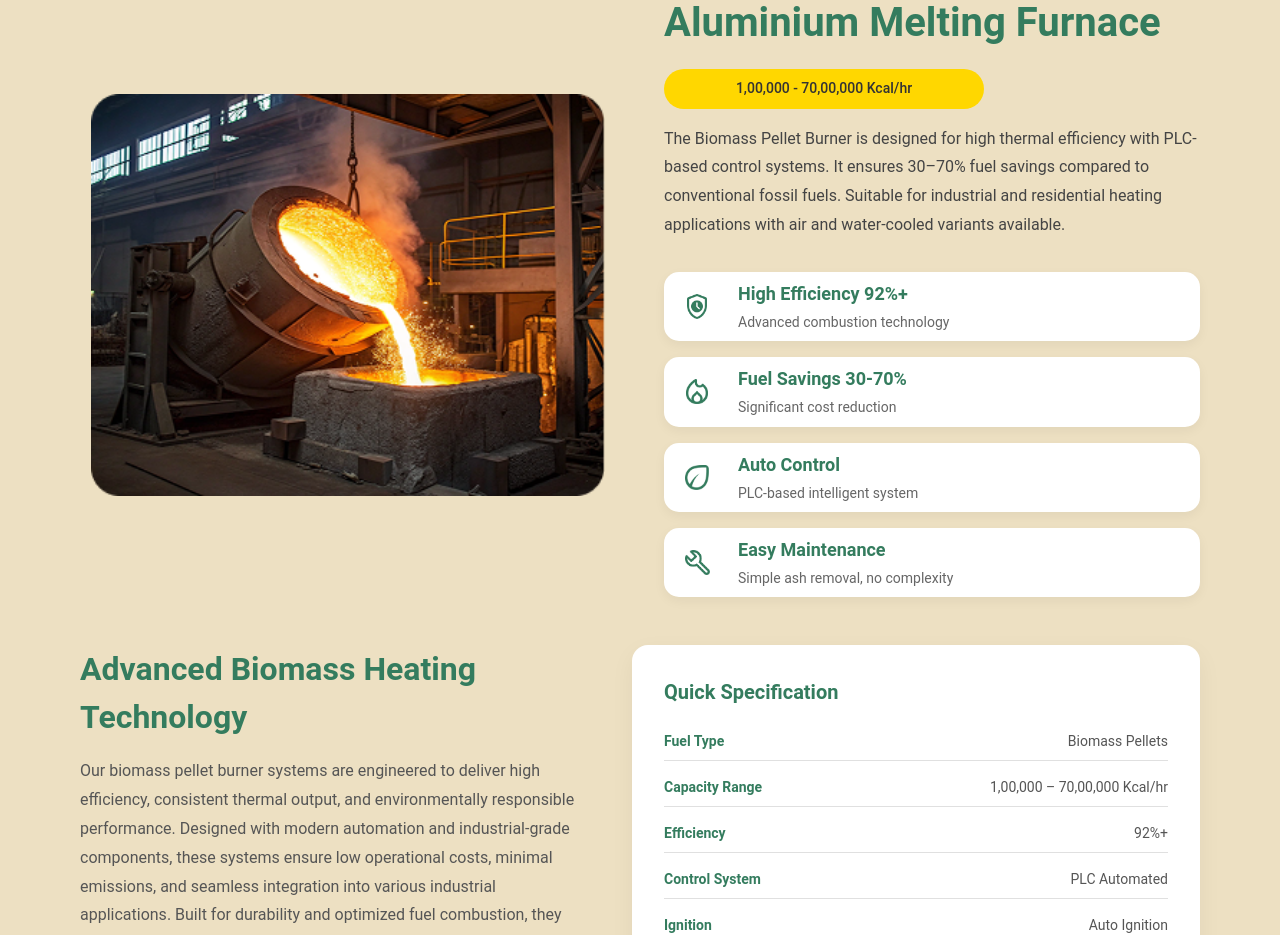
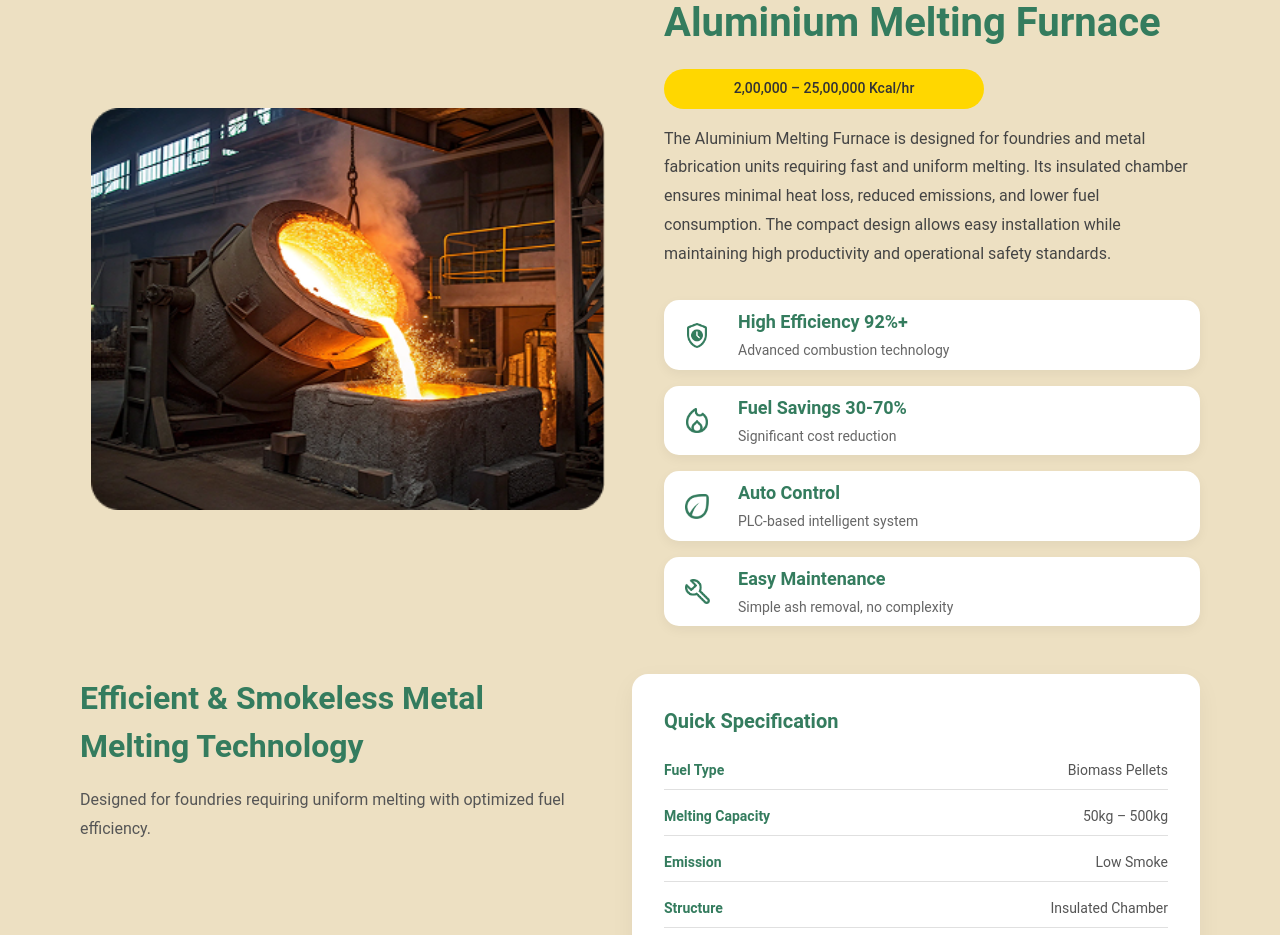
Before and after one commit to Ritik-droid/JoytishnaEnterprises, a Next.js app: page /products/aluminium-melting-furnace in a window 1280 px wide. Shown: the part 220-1155 px from the top of the page. Built offline with nearby package versions, Linux system fonts and the light colour scheme; a web font is replaced by a local one.

Commit message:
done all data dynamic in product page

```diff
--- a/app/products/[slug]/WhyChooseProduct.tsx
+++ b/app/products/[slug]/WhyChooseProduct.tsx
@@ -72,7 +72,7 @@ export default function WhyChooeProduct({ product }: any) {
           textAlign: "center",
         }}
       >
-        Why Choose Our Biomass Pellet Burner?
+        Why Choose Our {product?.title}?
       </Typography>
 
       {/* Proper 3x3 Grid */}
--- a/app/products/[slug]/page.tsx
+++ b/app/products/[slug]/page.tsx
@@ -1,8 +1,7 @@
-import { products, features } from "@/data/products";
+import { products, features, heroData } from "@/data/products";
 import { notFound } from "next/navigation";
 import Image from "next/image";
 import Link from "next/link";
-import PictureAsPdfIcon from "@mui/icons-material/PictureAsPdf";
 import {
   Box,
   Typography,
@@ -27,6 +26,7 @@ export default async function ProductPage({
   const { slug } = await params;
 
   const product = products.find((p) => p.slug === slug);
+  const hero = heroData.find((item) => item.slug === slug);
 
   if (!product) return notFound();
 
@@ -110,7 +110,7 @@ export default async function ProductPage({
                   color: "#333",
                 }}
               >
-                1,00,000 - 70,00,000 Kcal/hr
+              {product.capacity}
               </Typography>
             </Box>
 
@@ -211,7 +211,7 @@ export default async function ProductPage({
                 mb: 2,
               }}
             >
-              Advanced Biomass Heating Technology
+              {hero?.heroTitle}
             </Typography>
 
             <Typography
@@ -221,14 +221,7 @@ export default async function ProductPage({
                 color: "#555555",
               }}
             >
-              Our biomass pellet burner systems are engineered to deliver high
-              efficiency, consistent thermal output, and environmentally
-              responsible performance. Designed with modern automation and
-              industrial-grade components, these systems ensure low operational
-              costs, minimal emissions, and seamless integration into various
-              industrial applications. Built for durability and optimized fuel
-              combustion, they provide reliable heat generation across diverse
-              capacity requirements.
+              {hero?.heroDescription}
             </Typography>
           </Box>
 
@@ -245,7 +238,6 @@ export default async function ProductPage({
               justifyContent: "space-between",
             }}
           >
-            {/* Top Section */}
             <Box>
               <Typography
                 sx={{
@@ -257,18 +249,9 @@ export default async function ProductPage({
               >
                 Quick Specification
               </Typography>
+
               <Box sx={{ display: "flex", flexDirection: "column", gap: 2 }}>
-                {[
-                  { label: "Fuel Type", value: "Biomass Pellets" },
-                  {
-                    label: "Capacity Range",
-                    value: "1,00,000 – 70,00,000 Kcal/hr",
-                  },
-                  { label: "Efficiency", value: "92%+" },
-                  { label: "Control System", value: "PLC Automated" },
-                  { label: "Ignition", value: "Auto Ignition" },
-                  { label: "Warranty", value: "2 Years" },
-                ].map((spec, index) => (
+                {hero?.specifications?.map((spec, index) => (
                   <Box
                     key={index}
                     sx={{
@@ -302,8 +285,6 @@ export default async function ProductPage({
                 ))}
               </Box>
             </Box>
-
-
           </Box>
         </Box>
       </Box>
@@ -321,8 +302,8 @@ export default async function ProductPage({
         }}
       >
         <ProductClient />
-        <WhyChooeProduct />
-        <IndusrtyPerfect />
+        <WhyChooeProduct product={product} />
+         <IndusrtyPerfect />
         <CustomersResponses />
       </Box>
       <ConnectUS />
--- a/data/products.ts
+++ b/data/products.ts
@@ -4,6 +4,7 @@ export type Product = {
   slug: string;
   category: "Burners" | "Generators" | "Heaters" | "Specialized";
   image: string;
+  capacity: string;
   description: string;
   detailedDescription: string;
 };
@@ -38,10 +39,11 @@ export const products: Product[] = [
     slug: "biomass-pellet-burner",
     category: "Burners",
     image: "/products/product1.png",
+    capacity: "1,00,000 - 70,00,000 Kcal/hr",
     description:
-      "High-efficiency burners available in various capacities (Air/Water Cooled) for industrial and residential use.",
+      "High-performance biomass burner delivering maximum thermal efficiency with eco-friendly fuel combustion.",
     detailedDescription:
-      "The Biomass Pellet Burner is designed for high thermal efficiency with PLC-based control systems. It ensures 30–70% fuel savings compared to conventional fossil fuels. Suitable for industrial and residential heating applications with air and water-cooled variants available.",
+      "The Biomass Pellet Burner is engineered for superior combustion efficiency using advanced PLC-based automation. Designed for both air-cooled and water-cooled applications, it ensures stable flame control, reduced emissions, and 30–70% fuel savings compared to conventional fuels. Ideal for boilers, ovens, dryers, and other industrial heating systems requiring consistent and economical heat output.",
   },
   {
     id: 2,
@@ -49,10 +51,11 @@ export const products: Product[] = [
     slug: "pellet-fire-burners",
     category: "Burners",
     image: "/products/product2.png",
+    capacity: "50,000 - 10,00,000 Kcal/hr",
     description:
-      "Compact and user-friendly burners for smaller scale heating, ideal for bakeries and small industries.",
+      "Compact vertical design pellet burner ideal for bakeries, kitchens, and small industrial setups.",
     detailedDescription:
-      "The Biomass Pellet Burner is designed for high thermal efficiency with PLC-based control systems. It ensures 30–70% fuel savings compared to conventional fossil fuels. Suitable for industrial and residential heating applications with air and water-cooled variants available.",
+      "The Vertical Pellet Fire Burner is specially designed for space-efficient installations where consistent heating is required. Its vertical combustion chamber ensures optimal flame distribution and reduced fuel wastage. With easy installation, low maintenance, and automatic ignition options, it is perfect for bakeries, commercial kitchens, and small-scale industrial applications.",
   },
   {
     id: 3,
@@ -60,10 +63,12 @@ export const products: Product[] = [
     slug: "compact-burners",
     category: "Burners",
     image: "/products/product4.png",
+    capacity: "25,000 – 5,00,000 Kcal/hr",
+
     description:
-      "Space-saving and highly efficient burners, offering up to 60% fuel saving for targeted applications.",
+      "Space-saving biomass burners offering high efficiency and up to 60% fuel cost reduction.",
     detailedDescription:
-      "The Biomass Pellet Burner is designed for high thermal efficiency with PLC-based control systems. It ensures 30–70% fuel savings compared to conventional fossil fuels. Suitable for industrial and residential heating applications with air and water-cooled variants available.",
+      "Compact Burners are built for applications requiring targeted heating in limited spaces. Despite their small footprint, they deliver powerful and stable combustion performance. Equipped with intelligent control systems, these burners ensure reduced smoke emission, uniform heat output, and significant operational savings for industries such as food processing, textiles, and small manufacturing units.",
   },
   {
     id: 4,
@@ -71,10 +76,12 @@ export const products: Product[] = [
     slug: "hot-air-generators",
     category: "Generators",
     image: "/products/product3.png",
+    capacity: "1,00,000 – 50,00,000 Kcal/hr",
+
     description:
-      "Automatic temperature regulation, robust build for drying in various industries.",
+      "Energy-efficient hot air systems designed for industrial drying and process heating.",
     detailedDescription:
-      "The Biomass Pellet Burner is designed for high thermal efficiency with PLC-based control systems. It ensures 30–70% fuel savings compared to conventional fossil fuels. Suitable for industrial and residential heating applications with air and water-cooled variants available.",
+      "Our Hot Air Generators provide reliable and uniform hot air circulation for drying and heating processes. Featuring automatic temperature control and heavy-duty construction, they are suitable for agro-processing, chemical industries, and packaging units. The system ensures optimal heat transfer efficiency with reduced fuel consumption and minimal maintenance requirements.",
   },
   {
     id: 5,
@@ -82,10 +89,12 @@ export const products: Product[] = [
     slug: "thermic-fluid-heaters",
     category: "Heaters",
     image: "/products/product5.png",
+    capacity: "3,00,000 – 40,00,000 Kcal/hr",
+
     description:
-      "PLC-based control, economic and safe for intense industrial heating applications.",
+      "Safe and economical thermic fluid heating systems for high-temperature industrial operations.",
     detailedDescription:
-      "The Biomass Pellet Burner is designed for high thermal efficiency with PLC-based control systems. It ensures 30–70% fuel savings compared to conventional fossil fuels. Suitable for industrial and residential heating applications with air and water-cooled variants available.",
+      "Thermic Fluid Heaters are designed for applications requiring precise and uniform high-temperature heat transfer without high pressure. Integrated with PLC-based control and advanced safety features, these systems ensure consistent performance, reduced fuel usage, and long operational life. Ideal for chemical plants, laminates, pharmaceuticals, and large-scale manufacturing processes.",
   },
   {
     id: 6,
@@ -93,10 +102,12 @@ export const products: Product[] = [
     slug: "hot-water-generators",
     category: "Generators",
     image: "/products/product6.png",
+    capacity: "1,00,000 – 20,00,000 Kcal/hr",
+
     description:
-      "Three-pass design, ensuring low fuel consumption for consistent hot water supply.",
+      "Three-pass hot water systems ensuring efficient heat exchange and low fuel consumption.",
     detailedDescription:
-      "The Biomass Pellet Burner is designed for high thermal efficiency with PLC-based control systems. It ensures 30–70% fuel savings compared to conventional fossil fuels. Suitable for industrial and residential heating applications with air and water-cooled variants available.",
+      "The Hot Water Generator features a three-pass design that maximizes heat extraction and minimizes fuel loss. Built for continuous hot water supply, it is suitable for hotels, hospitals, food processing units, and industrial facilities. Its robust construction, safety controls, and efficient combustion system make it a dependable solution for long-term operation.",
   },
   {
     id: 7,
@@ -104,10 +115,12 @@ export const products: Product[] = [
     slug: "edible-oil-heat-exchanger",
     category: "Specialized",
     image: "/products/product7.png",
+    capacity: "50,000 – 5,00,000 Kcal/hr",
+
     description:
-      "Stainless steel 304 coils with automatic temperature control for food processing.",
+      "Food-grade heat exchanger with SS-304 construction for precise edible oil temperature control.",
     detailedDescription:
-      "The Biomass Pellet Burner is designed for high thermal efficiency with PLC-based control systems. It ensures 30–70% fuel savings compared to conventional fossil fuels. Suitable for industrial and residential heating applications with air and water-cooled variants available.",
+      "The Edible Oil Heat Exchanger is manufactured using stainless steel 304 coils to meet food industry safety standards. It ensures controlled and uniform heating of edible oils for processing applications. With automatic temperature regulation and hygienic design, it is widely used in oil mills, food manufacturing plants, and commercial kitchens.",
   },
   {
     id: 8,
@@ -115,10 +128,12 @@ export const products: Product[] = [
     slug: "aluminium-melting-furnace",
     category: "Specialized",
     image: "/products/product8.png",
+    capacity: "2,00,000 – 25,00,000 Kcal/hr",
+
     description:
-      "Compact, smokeless, and fuel-saving solution for foundry and metal works.",
+      "High-efficiency melting furnace delivering smokeless and fuel-saving metal processing.",
     detailedDescription:
-      "The Biomass Pellet Burner is designed for high thermal efficiency with PLC-based control systems. It ensures 30–70% fuel savings compared to conventional fossil fuels. Suitable for industrial and residential heating applications with air and water-cooled variants available.",
+      "The Aluminium Melting Furnace is designed for foundries and metal fabrication units requiring fast and uniform melting. Its insulated chamber ensures minimal heat loss, reduced emissions, and lower fuel consumption. The compact design allows easy installation while maintaining high productivity and operational safety standards.",
   },
   {
     id: 9,
@@ -126,10 +141,12 @@ export const products: Product[] = [
     slug: "steam-boilers",
     category: "Generators",
     image: "/products/product9.png",
+    capacity: "300 Kg/hr – 5,000 Kg/hr Steam",
+
     description:
-      "Wet/Dry back designs for food, chemical, and pharmaceutical industries, ensuring safety.",
+      "High-performance steam boilers with wet and dry back designs for industrial steam applications.",
     detailedDescription:
-      "The Biomass Pellet Burner is designed for high thermal efficiency with PLC-based control systems. It ensures 30–70% fuel savings compared to conventional fossil fuels. Suitable for industrial and residential heating applications with air and water-cooled variants available.",
+      "Our Steam Boilers are engineered with wet-back and dry-back configurations to suit diverse industrial needs. Designed for safety, durability, and fuel efficiency, they deliver consistent steam output for food processing, pharmaceuticals, chemical industries, and manufacturing plants. Advanced control systems ensure safe operation and energy savings.",
   },
   {
     id: 10,
@@ -137,10 +154,12 @@ export const products: Product[] = [
     slug: "industrial-dryers",
     category: "Specialized",
     image: "/products/product10.png",
+    capacity: "500 Kg/hr – 10,000 Kg/hr Drying",
+
     description:
-      "Efficient systems with manual/auto ignition suitable for pulses, plastics, and wood.",
+      "Industrial drying systems with manual or automatic ignition for agro and manufacturing sectors.",
     detailedDescription:
-      "The Biomass Pellet Burner is designed for high thermal efficiency with PLC-based control systems. It ensures 30–70% fuel savings compared to conventional fossil fuels. Suitable for industrial and residential heating applications with air and water-cooled variants available.",
+      "Dryers and Dal-Mill Dryers are built for uniform and efficient moisture removal in pulses, grains, plastics, and wood products. Featuring adjustable temperature control and optional automatic ignition, these systems enhance productivity while minimizing fuel usage. Their rugged construction ensures long-term durability in demanding environments.",
   },
   {
     id: 11,
@@ -148,9 +167,178 @@ export const products: Product[] = [
     slug: "industrial-ovens",
     category: "Heaters",
     image: "/products/product11.png",
+    capacity: "50,000 – 8,00,000 Kcal/hr",
+
     description:
-      "Designed for various heating and curing processes in manufacturing.",
+      "Reliable industrial ovens for curing, baking, drying, and heat-treatment applications.",
     detailedDescription:
-      "The Biomass Pellet Burner is designed for high thermal efficiency with PLC-based control systems. It ensures 30–70% fuel savings compared to conventional fossil fuels. Suitable for industrial and residential heating applications with air and water-cooled variants available.",
+      "Industrial Ovens are designed to provide uniform heat distribution for a wide range of manufacturing processes such as curing, coating, baking, and drying. Built with high-grade insulation and precision temperature control systems, they ensure energy efficiency, consistent output quality, and safe long-term operation across industries.",
   },
 ];
+
+export const heroData = [
+  {
+    slug: "biomass-pellet-burner",
+    heroTitle: "Advanced Biomass Heating Technology",
+    heroDescription:
+      "Our biomass pellet burner systems are engineered to deliver high efficiency, consistent thermal output, and environmentally responsible performance. Designed with modern automation and industrial-grade components, these systems ensure low operational costs, minimal emissions, and seamless integration into various industrial applications.",
+    specifications: [
+      { label: "Fuel Type", value: "Biomass Pellets" },
+      { label: "Capacity Range", value: "1,00,000 – 70,00,000 Kcal/hr" },
+      { label: "Efficiency", value: "92%+" },
+      { label: "Control System", value: "PLC Automated" },
+      { label: "Ignition", value: "Auto Ignition" },
+      { label: "Warranty", value: "2 Years" },
+    ],
+  },
+
+  {
+    slug: "pellet-fire-burners",
+    heroTitle: "Compact Vertical Combustion Innovation",
+    heroDescription:
+      "Vertical pellet fire burners are built for compact installations while delivering powerful and stable combustion. Their efficient flame distribution ensures uniform heating with minimal fuel consumption.",
+    specifications: [
+      { label: "Fuel Type", value: "Biomass Pellets" },
+      { label: "Capacity Range", value: "50,000 – 5,00,000 Kcal/hr" },
+      { label: "Efficiency", value: "90%+" },
+      { label: "Control System", value: "Semi / Fully Automatic" },
+      { label: "Ignition", value: "Manual / Auto" },
+      { label: "Warranty", value: "1 Year" },
+    ],
+  },
+
+  {
+    slug: "compact-burners",
+    heroTitle: "Smart Space-Saving Heating Solutions",
+    heroDescription:
+      "Compact burners are engineered for high efficiency within limited installation space, ensuring consistent heat output and optimized fuel usage.",
+    specifications: [
+      { label: "Fuel Type", value: "Biomass Pellets" },
+      { label: "Capacity Range", value: "25,000 – 3,00,000 Kcal/hr" },
+      { label: "Efficiency", value: "88%+" },
+      { label: "Control System", value: "Digital Controller" },
+      { label: "Ignition", value: "Auto Ignition" },
+      { label: "Warranty", value: "1 Year" },
+    ],
+  },
+
+  {
+    slug: "hot-air-generators",
+    heroTitle: "High-Efficiency Industrial Hot Air Systems",
+    heroDescription:
+      "Hot air generators provide uniform and controlled air circulation for drying and industrial process heating.",
+    specifications: [
+      { label: "Fuel Type", value: "Biomass Pellets / Briquettes" },
+      { label: "Capacity Range", value: "1,00,000 – 50,00,000 Kcal/hr" },
+      { label: "Temperature Range", value: "Up to 350°C" },
+      { label: "Control System", value: "PLC Based" },
+      { label: "Application", value: "Drying & Process Heating" },
+      { label: "Warranty", value: "2 Years" },
+    ],
+  },
+
+  {
+    slug: "thermic-fluid-heaters",
+    heroTitle: "Precision Controlled High-Temperature Heating",
+    heroDescription:
+      "Thermic fluid heaters deliver consistent high-temperature heat transfer without operating under high pressure.",
+    specifications: [
+      { label: "Fuel Type", value: "Biomass / Agro Waste" },
+      { label: "Temperature Range", value: "Up to 300°C" },
+      { label: "Efficiency", value: "90%+" },
+      { label: "Pressure", value: "Low Pressure Operation" },
+      { label: "Control System", value: "Fully Automatic" },
+      { label: "Warranty", value: "2 Years" },
+    ],
+  },
+
+  {
+    slug: "hot-water-generators",
+    heroTitle: "Energy-Efficient Hot Water Technology",
+    heroDescription:
+      "Hot water generators provide continuous and economical hot water supply with advanced heat exchange design.",
+    specifications: [
+      { label: "Fuel Type", value: "Biomass Pellets" },
+      { label: "Temperature Range", value: "Up to 95°C" },
+      { label: "Efficiency", value: "90%+" },
+      { label: "Design", value: "Three Pass" },
+      { label: "Application", value: "Hotels / Hospitals / Industry" },
+      { label: "Warranty", value: "2 Years" },
+    ],
+  },
+
+  {
+    slug: "edible-oil-heat-exchanger",
+    heroTitle: "Food-Grade Precision Heat Exchange",
+    heroDescription:
+      "SS-304 constructed edible oil heat exchangers ensure hygienic and precise temperature control.",
+    specifications: [
+      { label: "Material", value: "SS-304" },
+      { label: "Application", value: "Food Processing" },
+      { label: "Temperature Control", value: "Automatic" },
+      { label: "Design", value: "Coil Type" },
+      { label: "Compliance", value: "Food Grade Standards" },
+      { label: "Warranty", value: "1 Year" },
+    ],
+  },
+
+  {
+    slug: "aluminium-melting-furnace",
+    heroTitle: "Efficient & Smokeless Metal Melting Technology",
+    heroDescription:
+      "Designed for foundries requiring uniform melting with optimized fuel efficiency.",
+    specifications: [
+      { label: "Fuel Type", value: "Biomass Pellets" },
+      { label: "Melting Capacity", value: "50kg – 500kg" },
+      { label: "Emission", value: "Low Smoke" },
+      { label: "Structure", value: "Insulated Chamber" },
+      { label: "Application", value: "Foundry & Metal Works" },
+      { label: "Warranty", value: "1 Year" },
+    ],
+  },
+
+  {
+    slug: "steam-boilers",
+    heroTitle: "Reliable Industrial Steam Generation",
+    heroDescription:
+      "Steam boilers engineered for safe and efficient steam production across industries.",
+    specifications: [
+      { label: "Fuel Type", value: "Biomass / Agro Waste" },
+      { label: "Steam Pressure", value: "Up to 21 Bar" },
+      { label: "Design", value: "Wet Back / Dry Back" },
+      { label: "Efficiency", value: "90%+" },
+      { label: "Control System", value: "Fully Automatic" },
+      { label: "Warranty", value: "2 Years" },
+    ],
+  },
+
+  {
+    slug: "industrial-dryers",
+    heroTitle: "Advanced Industrial Drying Solutions",
+    heroDescription:
+      "Industrial dryers designed for uniform moisture removal across multiple applications.",
+    specifications: [
+      { label: "Fuel Type", value: "Biomass Pellets" },
+      { label: "Application", value: "Pulses / Plastics / Wood" },
+      { label: "Temperature Control", value: "Manual / Automatic" },
+      { label: "Design", value: "Heavy Duty" },
+      { label: "Efficiency", value: "High Thermal Efficiency" },
+      { label: "Warranty", value: "1 Year" },
+    ],
+  },
+
+  {
+    slug: "industrial-ovens",
+    heroTitle: "Uniform Heat Distribution Technology",
+    heroDescription:
+      "Industrial ovens provide precise temperature control for curing, baking, and heat-treatment.",
+    specifications: [
+      { label: "Fuel Type", value: "Biomass / Electric Hybrid" },
+      { label: "Temperature Range", value: "Up to 400°C" },
+      { label: "Application", value: "Curing / Baking / Drying" },
+      { label: "Control System", value: "Digital / PLC" },
+      { label: "Insulation", value: "High Grade Thermal Insulation" },
+      { label: "Warranty", value: "1–2 Years" },
+    ],
+  },
+];
```
